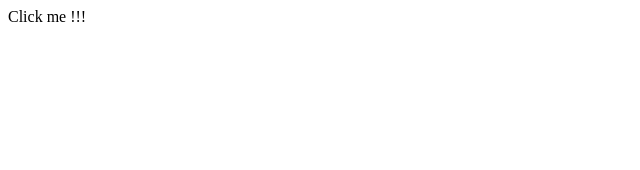
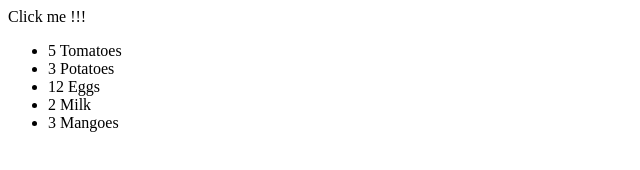
Before and after one commit to dadtmt/js-dom-lc, a plain HTML site: page index.html in a window 1280 px wide. Shown: the whole page, without its empty margins (0-640 px from the left). Drawn offline with Linux system fonts and the light colour scheme.

Commit message:
build shopping list

```diff
--- a/index.html
+++ b/index.html
@@ -16,6 +16,7 @@
   <body>
     <p id="clickable_text">Click me !!!</p>
     <div id="hidden_box" class="box">Hidden content</div>
+    <ul id="shopping_list"></ul>
     <script>
       // function to show the box
       const showBox = () => {
@@ -28,12 +29,43 @@
         }
       };
 
+      // Shopping List
+      const items = [
+        {
+          name: "Tomatoes",
+          quantity: 5
+        },
+        {
+          name: "Potatoes",
+          quantity: 3
+        },
+        {
+          name: "Eggs",
+          quantity: 12
+        },
+        {
+          name: "Milk",
+          quantity: 2
+        },
+        {
+          name: "Mangoes",
+          quantity: 3
+        }
+      ];
+
       // Start the program when the dom is ready
       document.addEventListener("DOMContentLoaded", () => {
-        console.log("Start JS program");
         // Get the element with clickable_text id
         const clickableTextElem = document.getElementById("clickable_text");
         clickableTextElem.addEventListener("click", showBox);
+
+        // Get the element with shopping_list id
+        const shoppingListElem = document.getElementById("shopping_list");
+        let htmlForLiElems = "";
+        for (let i = 0; i < items.length; i++) {
+          htmlForLiElems += `<li>${items[i].quantity} ${items[i].name}</li>`;
+        }
+        shoppingListElem.innerHTML = htmlForLiElems;
       });
     </script>
   </body>
```
Also changed, not shown: 1 other file.
